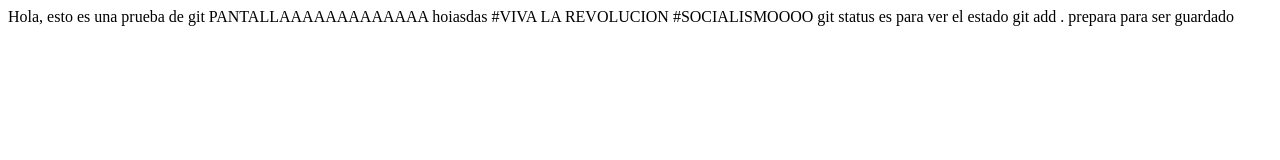
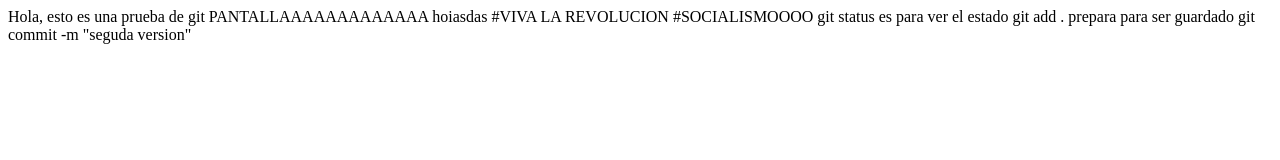
Before and after one commit to Yero123/pruebaGit, a plain HTML site: page index.html in a window 1280 px wide. Drawn offline with Linux system fonts and the light colour scheme.

Commit message:
tercera version

```diff
--- a/index.html
+++ b/index.html
@@ -4,6 +4,7 @@
     <meta charset="UTF-8">
     <meta http-equiv="X-UA-Compatible" content="IE=edge">
     <meta name="viewport" content="width=device-width, initial-scale=1.0">
+    <link scr="./style.css">
     <title>Document</title>
 </head>
 <body>
@@ -15,6 +16,7 @@
         #SOCIALISMOOOO
         git status es para ver el estado
         git add .    prepara para ser guardado
+        git commit -m "seguda version"
     </div>
 </body>
 </html>
--- /dev/null
+++ b/styles.css
@@ -0,0 +1,3 @@
+*{
+    background-color: red;
+}
```
